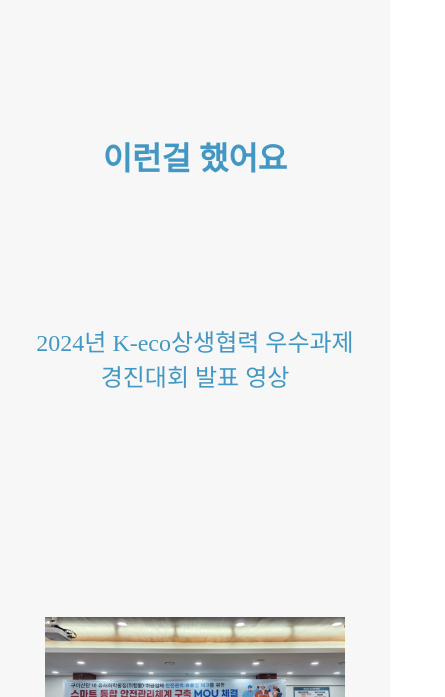
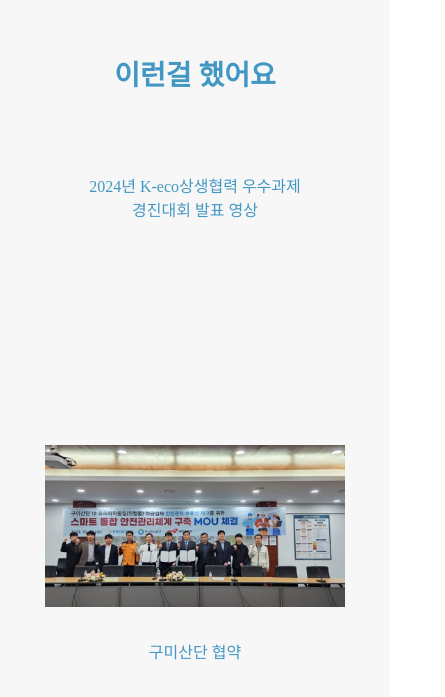
Before and after one commit to DGSW-SafeSearch/Web, a React (Create React App) app: page / in a window 390 px wide. Shown: the part 3567-4264 px from the top of the page, 445 px wide, since content can reach past the window. Built offline with nearby package versions, Linux system fonts and the light colour scheme.

Commit message:
fix : 모바일 화면 튀어나감 버그 수정

```diff
--- a/src/components/Achievement/index.tsx
+++ b/src/components/Achievement/index.tsx
@@ -7,7 +7,7 @@
 const Achievement = () => {
   const { checkWidth } = useGetBrWidth();
   return (
-    <S.MainWrap>
+    <S.MainWrap isMoblie={!checkWidth()}>
       <S.Title isMoblie={!checkWidth()}>이런걸 했어요</S.Title>
       <div>
         <S.ContentsWrap isMoblie={!checkWidth()}>
--- a/src/components/Achievement/style.ts
+++ b/src/components/Achievement/style.ts
@@ -1,8 +1,8 @@
 import styled from "styled-components";
 
 export const Explane = styled.div<{ isMoblie: boolean }>`
-  width: 500px;
-  font-size: 1.5rem;
+  width: ${({ isMoblie }) => (isMoblie ? "100%" : "500px")};
+  font-size: ${({ isMoblie }) => (isMoblie ? "1rem" : "1.5rem")};
   color: ${({ theme }) => theme.personal50};
   text-align: center;
   ${({ isMoblie }) => isMoblie && `margin : 2rem 1rem;`}
@@ -27,18 +27,18 @@
   background-size: cover;
 `;
 
-export const MainWrap = styled.div`
+export const MainWrap = styled.div<{ isMoblie: boolean }>`
   background-color: ${({ theme }) => theme.white10};
-  padding-top: 10rem;
-  padding-bottom: 20rem;
+  padding-top: ${({ isMoblie }) => (isMoblie ? "5rem" : "10rem")};
+  padding-bottom: ${({ isMoblie }) => (isMoblie ? "7rem" : "20rem")};
 `;
 
 export const Title = styled.div<{ isMoblie: boolean }>`
-  font-size: 2rem;
+  font-size: ${({ isMoblie }) => (isMoblie ? "1.75rem" : "2rem")};
   font-weight: 600;
   color: ${({ theme }) => theme.personal50};
 
   ${({ isMoblie }) => (isMoblie ? `text-align: center;` : `margin-left: 20%;`)}
 
-  margin-bottom: 7rem;
+  margin-bottom: ${({ isMoblie }) => (isMoblie ? "3rem" : "7rem")};
 `;
```
